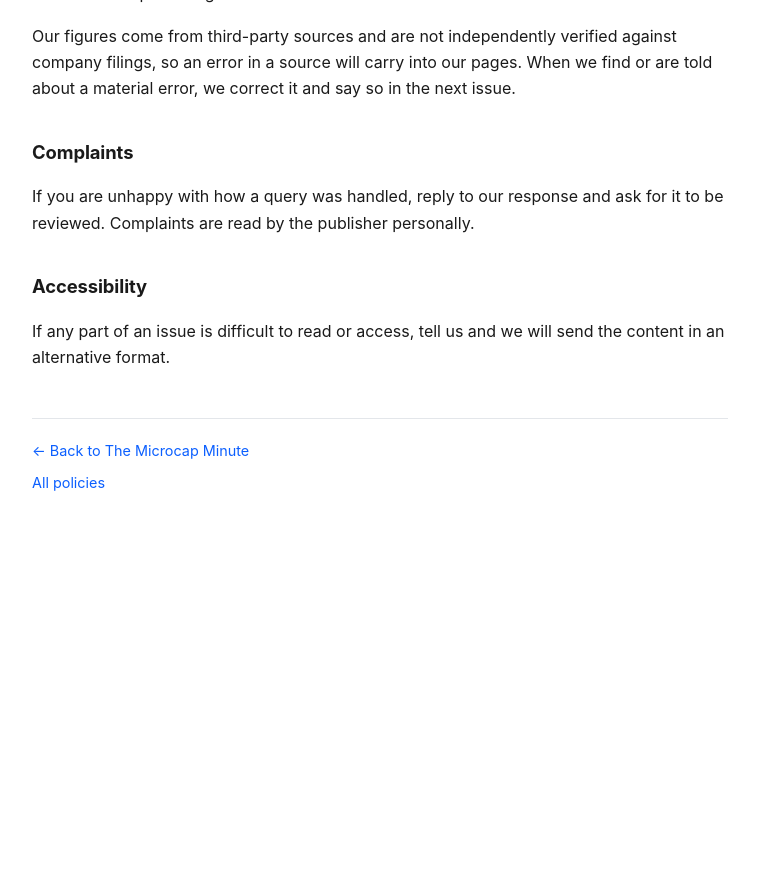
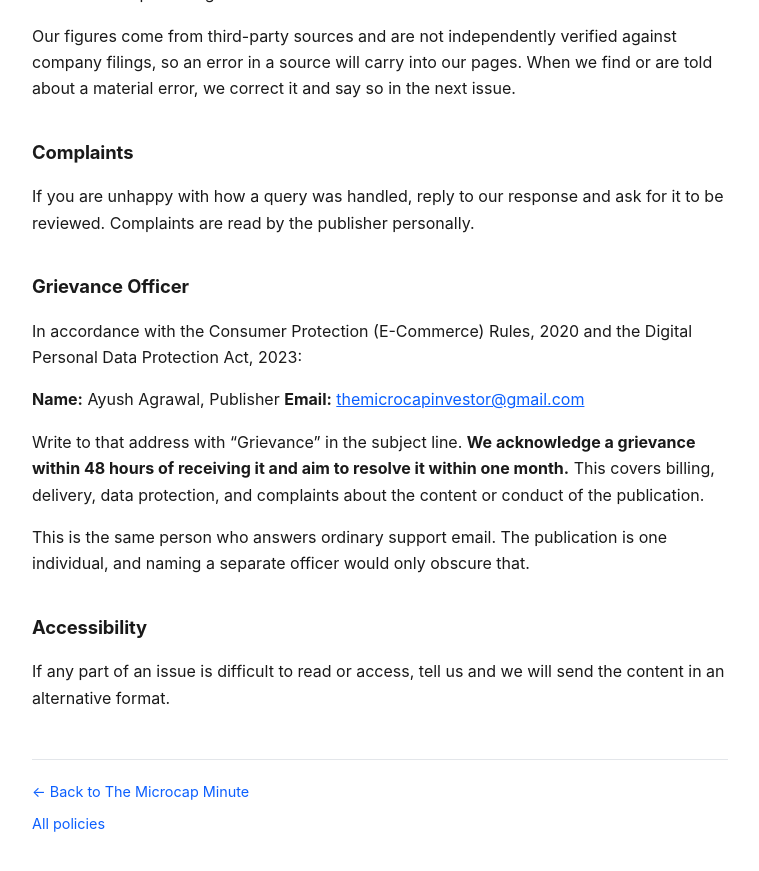
Before and after one commit to themicrocapinvestor/MM-Policies, a Jekyll site: the page built from support.md, in a window 1280 px wide and 900 px high, scrolled down 1481 px. Shown: the top 871 px of the window, without its empty margins (260-1019 px from the left). Built offline with Jekyll 4.4.1, drawn with Linux system fonts in a browser that asks for light colours; before the commit the page ends 2040 px from its top, so only the background shows below that.

Commit message:
Name a Grievance Officer
Consumer Protection (E-Commerce) Rules 2020 expect a paid subscription business selling to
Indian consumers to display a grievance officer and a redressal timeline. The DPDPA 2023
expects a contact for data grievances. Neither was named anywhere.

Ayush Agrawal, Publisher, at themicrocapinvestor@gmail.com, in all three places a reader
would look: support.md as its own section, terms.md under contact, privacy.md for data
grievances specifically, with a pointer onward to the Data Protection Board of India.

Acknowledged within 48 hours, resolved within one month. The 48 hours is an acknowledgement
commitment and sits alongside, not instead of, the existing three-working-day reply target.

```diff
--- a/support.md
+++ b/support.md
@@ -65,6 +65,22 @@ told about a material error, we correct it and say so in the next issue.
 If you are unhappy with how a query was handled, reply to our response and ask for it to
 be reviewed. Complaints are read by the publisher personally.
 
+## Grievance Officer
+
+In accordance with the Consumer Protection (E-Commerce) Rules, 2020 and the Digital
+Personal Data Protection Act, 2023:
+
+**Name:** Ayush Agrawal, Publisher
+**Email:** [themicrocapinvestor@gmail.com](mailto:themicrocapinvestor@gmail.com)
+
+Write to that address with "Grievance" in the subject line. **We acknowledge a grievance
+within 48 hours of receiving it and aim to resolve it within one month.** This covers
+billing, delivery, data protection, and complaints about the content or conduct of the
+publication.
+
+This is the same person who answers ordinary support email. The publication is one
+individual, and naming a separate officer would only obscure that.
+
 ## Accessibility
 
 If any part of an issue is difficult to read or access, tell us and we will send the
```
Also changed, not shown: privacy.md (+9 -1 lines), terms.md (+6 -1 lines).
